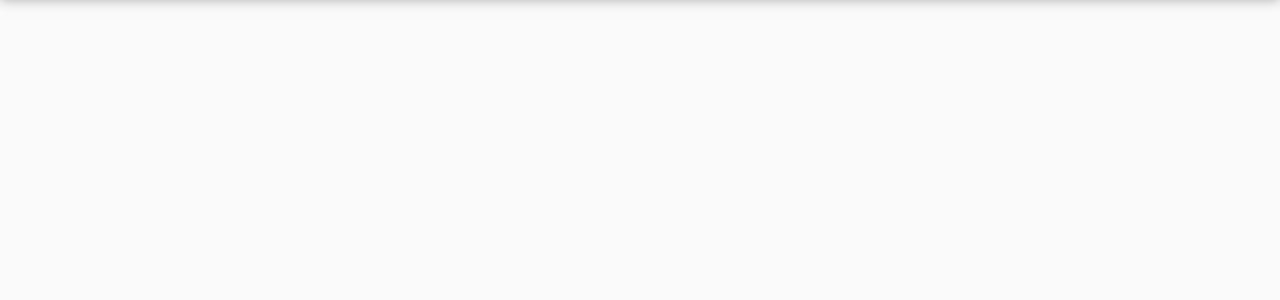
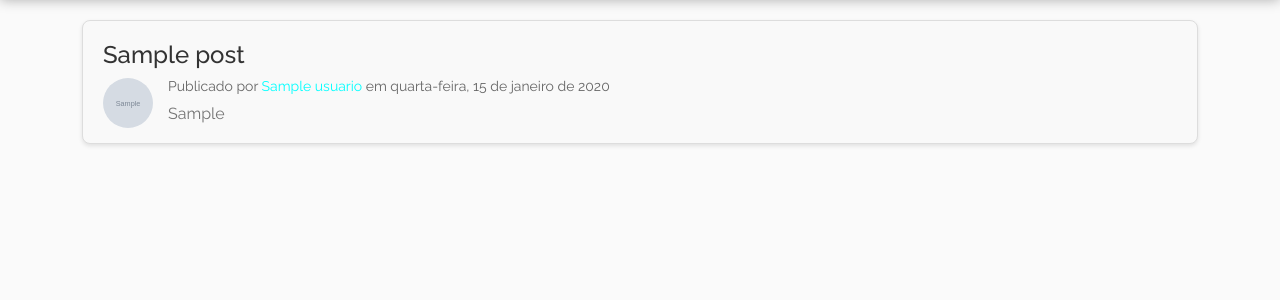
Before and after one commit to jvitor-alol/Saude-Solidaria, a Flask app: page / in a window 1280 px wide. Shown: the part 73-373 px from the top of the page. Run offline with Flask 3, Linux system fonts and the light colour scheme; tables that the repository leaves empty hold one stand-in row (values such as "Sample post"); grey boxes marked "Sample" are stand-in pictures; some libraries are stand-ins or nearby versions.

Commit message:
`feat`: add visualização simples dos posts

```diff
--- a/src/app/routes/views.py
+++ b/src/app/routes/views.py
@@ -1,6 +1,8 @@
 from flask import Blueprint, render_template, redirect, url_for, request
 from flask_login import current_user, login_required
+from flask_babel import format_datetime
 
+from ..models import Post
 from ..forms import RegistrationForm, UpdateAccountForm
 from ..controllers import register_user, update_user, get_user_data
 from ..controllers.helpers import get_medico
@@ -12,7 +14,14 @@ views = Blueprint('views', __name__)
 @views.route('/')
 @views.route('/home')
 def home():
-    return render_template('home.html')
+    postagens = Post.query.all()
+
+    # Formata a data para exibição
+    for post in postagens:
+        post.data_formatada = format_datetime(
+            post.data_publicacao, "EEEE, d 'de' MMMM 'de' yyyy")
+
+    return render_template('home.html', postagens=postagens)
 
 
 @views.route('/register', methods=['GET', 'POST'])
--- a/src/app/static/css/main.css
+++ b/src/app/static/css/main.css
@@ -196,3 +196,59 @@ nav {
     flex-direction: column;
     justify-content: center;
 }
+
+/* Estilos temporários para a home */
+
+
+.post-block {
+    background-color: #f9f9f9;
+    border: 1px solid #ddd;
+    border-radius: 8px;
+    padding: 20px;
+    margin-bottom: 20px;
+    box-shadow: 0 2px 4px rgba(0, 0, 0, 0.1);
+}
+
+.post-block h2 {
+    margin-top: 0;
+    font-size: 24px;
+    color: #333;
+}
+
+.post-block img {
+    width: 50px;
+    /* Define a largura da imagem */
+    height: 50px;
+    /* Define a altura da imagem */
+    border-radius: 50%;
+    /* Torna a imagem circular */
+    float: left;
+    /* Alinha a imagem à esquerda */
+    margin-right: 15px;
+    /* Adiciona um espaçamento à direita da imagem */
+    object-fit: cover;
+    /* Garante que a imagem se ajuste bem ao container */
+    max-width: 100%;
+    /* Impede que a imagem ultrapasse o tamanho do container */
+}
+
+
+.post-block p {
+    font-size: 14px;
+    color: #666;
+    margin-top: 0;
+    margin-bottom: 10px;
+}
+
+.post-block p small {
+    display: block;
+    font-size: 12px;
+    color: #999;
+}
+
+.post-block .post-content {
+    clear: both;
+    font-size: 16px;
+    line-height: 1.6;
+    color: #444;
+}
--- a/src/app/templates/home.html
+++ b/src/app/templates/home.html
@@ -1 +1,14 @@
 {% extends "base.html" %}
+{% block content %}
+<div class="container content">
+    <div class="post-block">
+        {% for post in postagens %}
+        <h2>{{ post.titulo }}</h2>
+        <img src="{{ post.autor.foto_perfil }}" />
+        <p>Publicado por <span style="color: aqua;">{{ post.autor.nome_usuario }}</span> em {{ post.data_formatada }}
+        </p>
+        {{ post.conteudo | safe }}
+        {% endfor %}
+    </div>
+</div>
+{% endblock content %}
```
